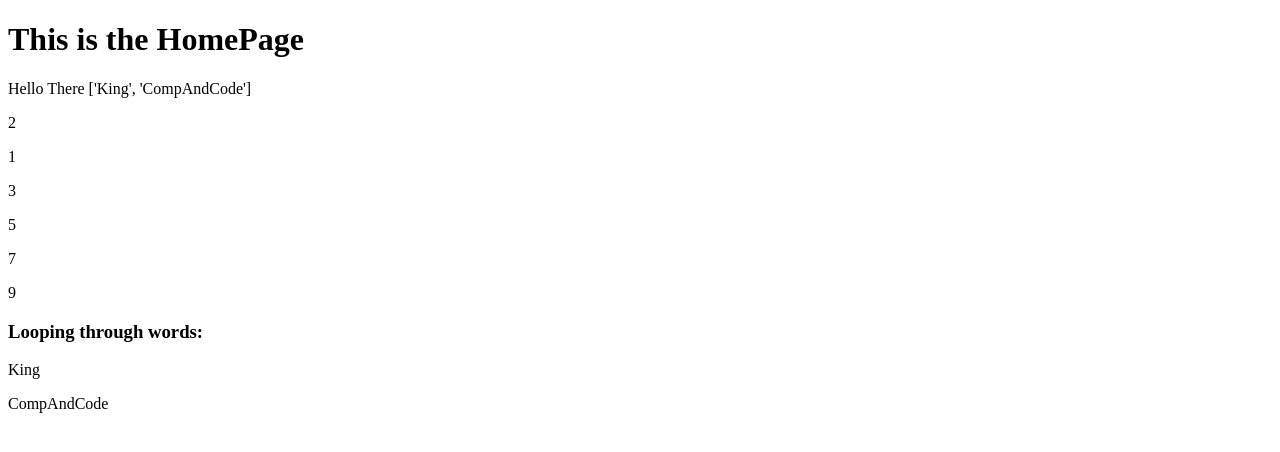
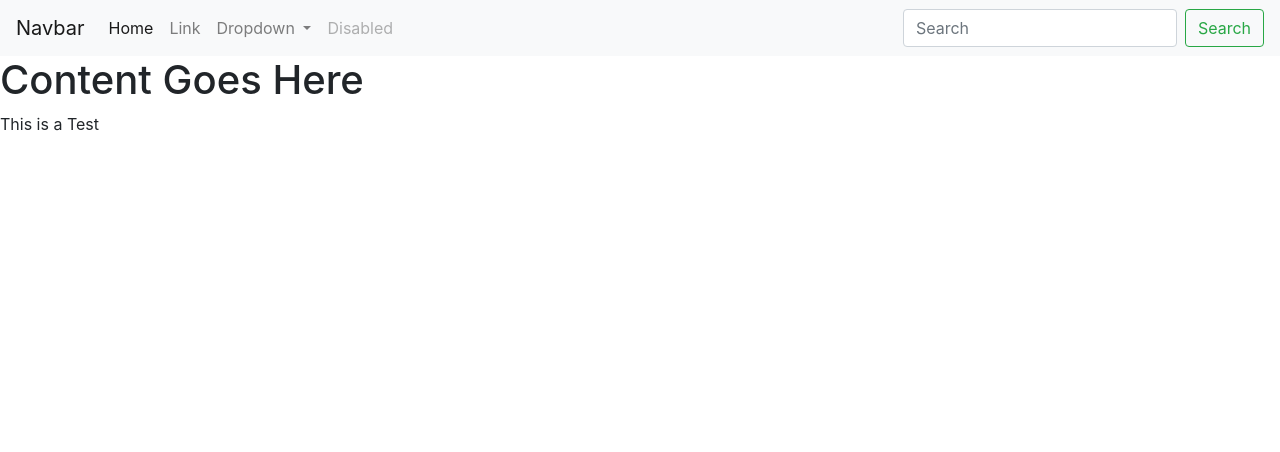
Before and after one commit to compandcode/Tech-With-Tim-Assisted-Builds, a Flask app: a page that uses Flask Tutorial/templates/index.html in a window 1280 px wide. Shown: the top 452 px of the page. Run offline with Flask 2, Linux system fonts and the light colour scheme; some libraries are stand-ins or nearby versions.

Commit message:
Completed Video 3 of the series.
Added the Bootstrap NavBar.
Learnt about inheritance (new page inherits the header from the base page).
Towards the end, I will use the skills to create a custom project.

```diff
--- /dev/null
+++ b/Flask Tutorial/templates/base.html
@@ -0,0 +1,60 @@
+<!DOCTYPE html>
+<html>
+    <head>
+        <link rel="stylesheet" href="https://stackpath.bootstrapcdn.com/bootstrap/4.3.1/css/bootstrap.min.css"
+            integrity="sha384-ggOyR0iXCbMQv3Xipma34MD+dH/1fQ784/j6cY/iJTQUOhcWr7x9JvoRxT2MZw1T" crossorigin="anonymous">
+        <title>{% block title %} {% endblock %}</title>
+    </head>
+
+    <body>
+        <nav class="navbar navbar-expand-lg navbar-light bg-light">
+            <a class="navbar-brand" href="#">Navbar</a>
+            <button class="navbar-toggler" type="button" data-toggle="collapse" data-target="#navbarSupportedContent"
+                aria-controls="navbarSupportedContent" aria-expanded="false" aria-label="Toggle navigation">
+                <span class="navbar-toggler-icon"></span>
+            </button>
+
+            <div class="collapse navbar-collapse" id="navbarSupportedContent">
+                <ul class="navbar-nav mr-auto">
+                    <li class="nav-item active">
+                        <a class="nav-link" href="#">Home <span class="sr-only">(current)</span></a>
+                    </li>
+                    <li class="nav-item">
+                        <a class="nav-link" href="#">Link</a>
+                    </li>
+                    <li class="nav-item dropdown">
+                        <a class="nav-link dropdown-toggle" href="#" id="navbarDropdown" role="button" data-toggle="dropdown"
+                            aria-haspopup="true" aria-expanded="false">
+                            Dropdown
+                        </a>
+                        <div class="dropdown-menu" aria-labelledby="navbarDropdown">
+                            <a class="dropdown-item" href="#">Action</a>
+                            <a class="dropdown-item" href="#">Another action</a>
+                            <div class="dropdown-divider"></div>
+                            <a class="dropdown-item" href="#">Something else here</a>
+                        </div>
+                    </li>
+                    <li class="nav-item">
+                        <a class="nav-link disabled" href="#" tabindex="-1" aria-disabled="true">Disabled</a>
+                    </li>
+                </ul>
+                <form class="form-inline my-2 my-lg-0">
+                    <input class="form-control mr-sm-2" type="search" placeholder="Search" aria-label="Search">
+                    <button class="btn btn-outline-success my-2 my-sm-0" type="submit">Search</button>
+                </form>
+            </div>
+        </nav>
+        {% block content %}
+        {% endblock %}
+
+        <script src="https://code.jquery.com/jquery-3.3.1.slim.min.js"
+            integrity="sha384-q8i/X+965DzO0rT7abK41JStQIAqVgRVzpbzo5smXKp4YfRvH+8abtTE1Pi6jizo"
+            crossorigin="anonymous"></script>
+        <script src="https://cdnjs.cloudflare.com/ajax/libs/popper.js/1.14.7/umd/popper.min.js"
+            integrity="sha384-UO2eT0CpHqdSJQ6hJty5KVphtPhzWj9WO1clHTMGa3JDZwrnQq4sF86dIHNDz0W1"
+            crossorigin="anonymous"></script>
+        <script src="https://stackpath.bootstrapcdn.com/bootstrap/4.3.1/js/bootstrap.min.js"
+            integrity="sha384-JjSmVgyd0p3pXB1rRibZUAYoIIy6OrQ6VrjIEaFf/nJGzIxFDsf4x0xIM+B07jRM"
+            crossorigin="anonymous"></script>
+    </body>
+</html>
--- a/Flask Tutorial/templates/index.html
+++ b/Flask Tutorial/templates/index.html
@@ -1,22 +1,6 @@
-<!DOCTYPE html>
-<html>
-    <head>
-        <title>HomePage | TechWithTim Tutorial</title>
-    </head>
-
-    <body>
-        <h1>This is the HomePage</h1>
-        <p>Hello There {{content}}</p>
-        <p>{{r}}</p>
-        {% for x in range(0,10)%}
-            {% if x%2 == 1%}
-                <p>{{x}}</p>
-            {% endif %}
-        {% endfor %}
-
-        <h3>Looping through words:</h3>
-        {% for word in content %}
-            <p>{{word}}</p>
-        {% endfor%}
-    </body>
-</html>
+{% extends "base.html" %}
+{% block title %}Home Page{% endblock %} <!-- Space sensitive!!-->
+{% block content %}
+<h1>Content Goes Here</h1>
+<p>This is a Test</p>
+{% endblock %}
--- /dev/null
+++ b/Flask Tutorial/templates/new.html
@@ -0,0 +1 @@
+{% extends "base.html" %}
```
Also changed, not shown: Flask Tutorial/FlaskTut3.py (+7 -2 lines).
